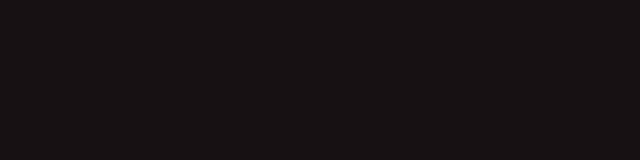
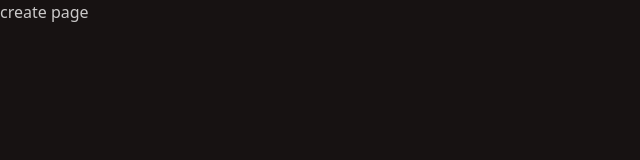
Before and after one commit to Aranya5/Note-App, a React app in the folder frontend/: page /create in a window 1280 px wide. Shown: the top 160 px of the page, without its empty margins (0-640 px from the left). Built offline with nearby package versions, Linux system fonts and the light colour scheme; the HTML template or start-up script is replaced by a standard one.

Commit message:
ui building bug fix

```diff
--- a/frontend/src/pages/CreatePage.jsx
+++ b/frontend/src/pages/CreatePage.jsx
@@ -3,6 +3,7 @@
 const CreatePage = () => {
   return (
     <div>
+      create page
 
     </div>
   )
--- a/frontend/src/pages/HomePage.jsx
+++ b/frontend/src/pages/HomePage.jsx
@@ -15,8 +15,8 @@
     const fetchNotes = async () => {
       try {
         const res = await api.get("http://localhost:5001/api/notes");
-      console.log("API data:", res.data);
-      setNotes(res.data.notes || []);  // ✅ handle both cases safely
+        console.log(res.data);
+        setNotes(res.data);
         setIsRateLimited(false);
       } catch (error) {
         console.log("Error fetching notes");
@@ -41,12 +41,14 @@
       {isRateLimited && <RateLimitedUI />}
 
       <div className="max-w-7xl mx-auto p-4 mt-6">
-        {loading && <div className="text-center text-primary py-10">Loading notes...</div>}
+        {loading && (
+          <div className="text-center text-primary py-10">Loading notes...</div>
+        )}
 
         {notes.length > 0 && !isRateLimited && (
           <div className="grid grid-cols-1 md:grid-cols-2 lg:grid-cols-3 gap-6">
             {notes.map((note) => (
-              <NoteCard key={note._id} note={note}/>
+              <NoteCard key={note._id} note={note} />
             ))}
           </div>
         )}
```
Lines whose indentation alone changed are shown as unchanged.
